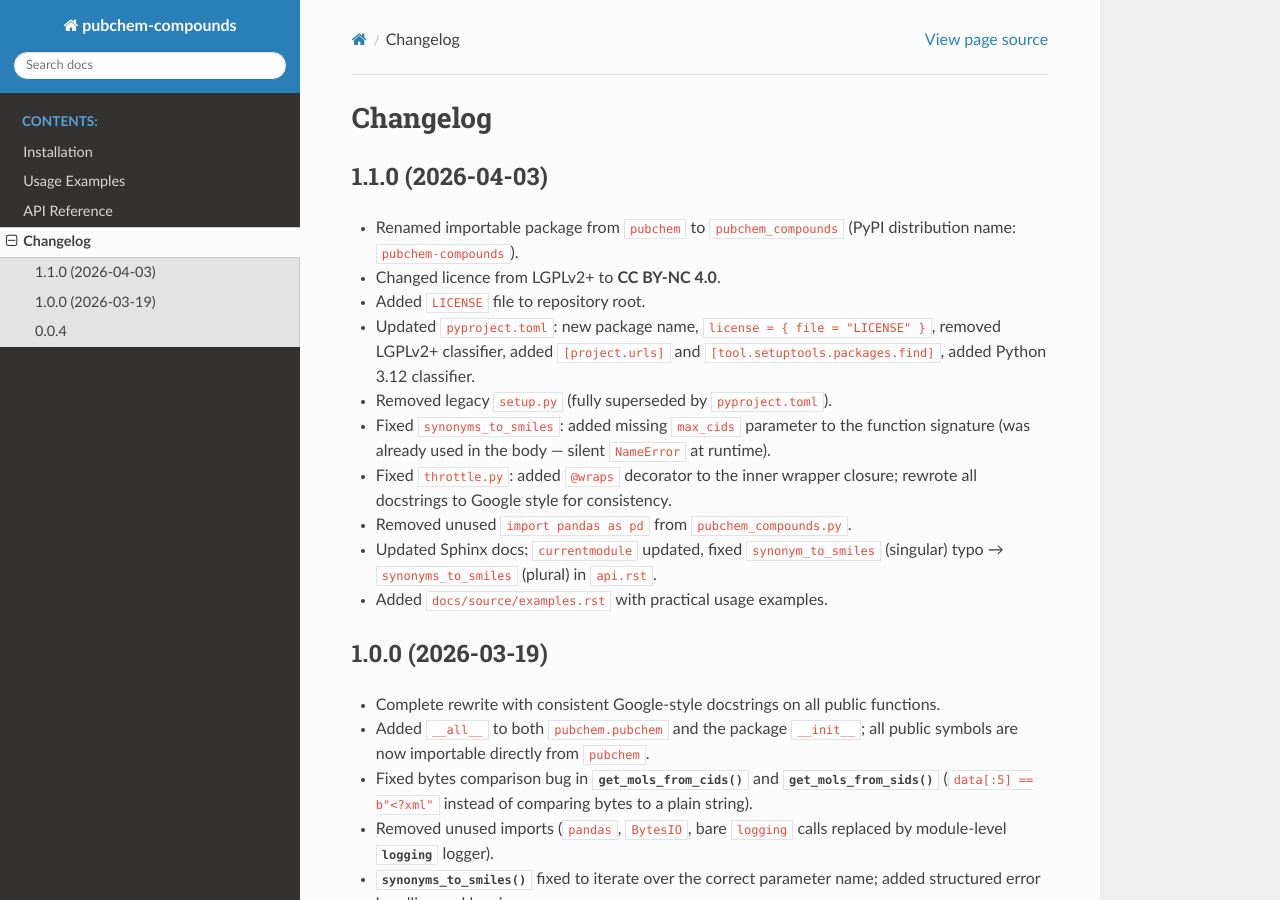
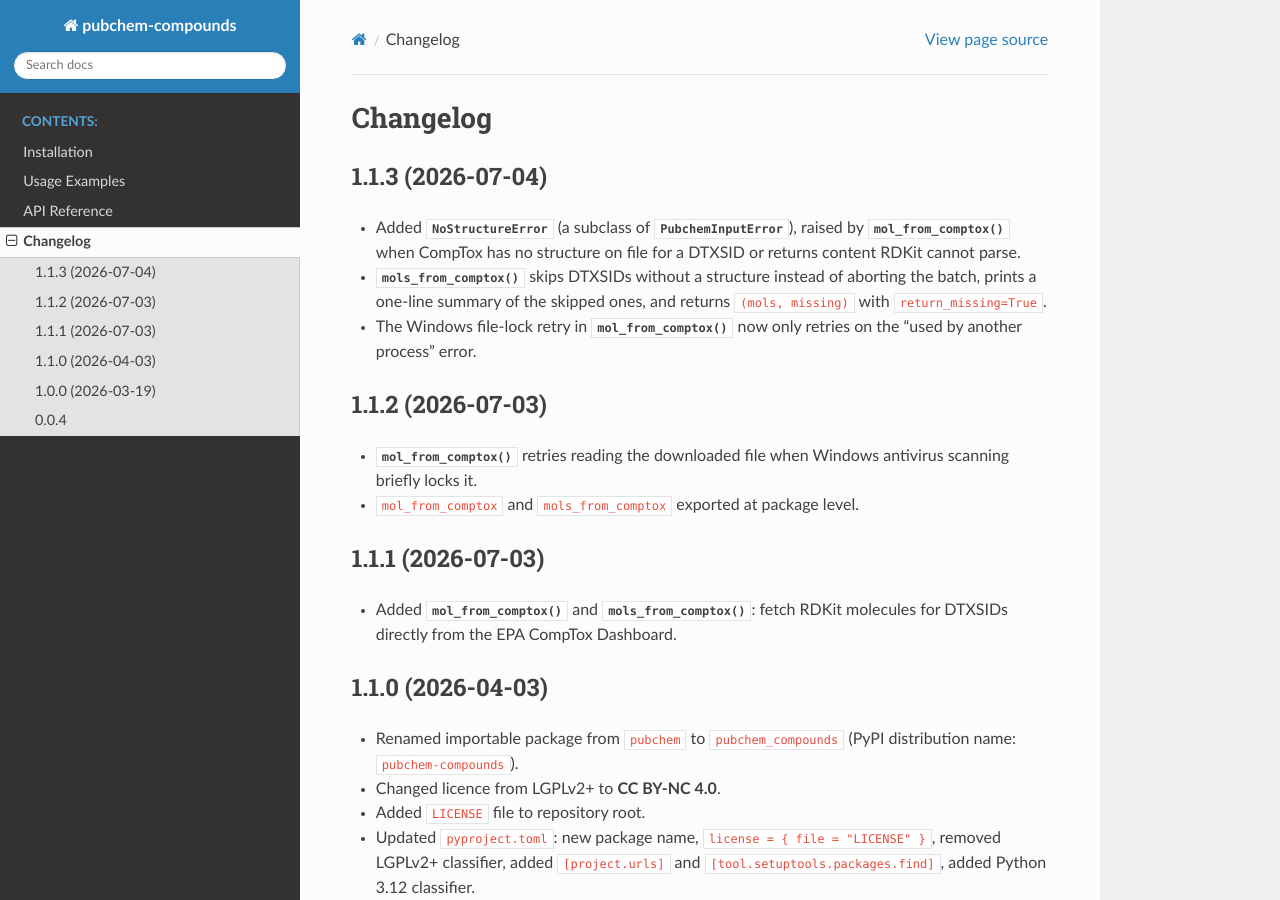
Before and after one commit to LucMiaz/PubChemCompounds, a Sphinx documentation site: the page built from docs/source/changelog.rst, in a window 1280 px wide and 900 px high. Built offline with Sphinx 7.4.7 and the Read the Docs theme 3.1.0, drawn with Linux system fonts in a browser that asks for light colours.

Commit message:
docs: bring changelog, API page and examples up to 1.1.3
- __version__ is read from package metadata (was stuck at 1.1.0, so the
  docs showed 1.1.0 for releases 1.1.1-1.1.3)
- changelog entries for 1.1.1, 1.1.2 and 1.1.3 (CompTox fetch, retry,
  NoStructureError / return_missing)
- api.rst: add synonyms_to_pubchem (exported but undocumented)
- examples.rst: CompTox mol_from_comptox / mols_from_comptox example
- README: fix import name (pubchemcompounds -> pubchem_compounds)

Co-Authored-By: Claude Opus 5.5 <noreply@anthropic.com>
Claude-Session: https://claude.ai/code/session_014j8ZoVvEzHNxr7be91LsH5

```diff
--- a/docs/source/api.rst
+++ b/docs/source/api.rst
@@ -8,6 +8,7 @@ Core lookup functions
 
 .. autofunction:: cas_to_cid
 .. autofunction:: cas_to_sid
+.. autofunction:: synonyms_to_pubchem
 .. autofunction:: cas_to_pubchem
 .. autofunction:: single_synonym_to_pubchem
 .. autofunction:: inchikey_to_pubchem
--- a/docs/source/changelog.rst
+++ b/docs/source/changelog.rst
@@ -1,5 +1,32 @@
 Changelog
 =========
+
+1.1.3 (2026-07-04)
+-------------------
+
+* Added :class:`~pubchem_compounds.NoStructureError` (a subclass of
+  :class:`~pubchem_compounds.PubchemInputError`), raised by
+  :func:`~pubchem_compounds.mol_from_comptox` when CompTox has no structure on
+  file for a DTXSID or returns content RDKit cannot parse.
+* :func:`~pubchem_compounds.mols_from_comptox` skips DTXSIDs without a
+  structure instead of aborting the batch, prints a one-line summary of the
+  skipped ones, and returns ``(mols, missing)`` with ``return_missing=True``.
+* The Windows file-lock retry in :func:`~pubchem_compounds.mol_from_comptox`
+  now only retries on the "used by another process" error.
+
+1.1.2 (2026-07-03)
+-------------------
+
+* :func:`~pubchem_compounds.mol_from_comptox` retries reading the downloaded
+  file when Windows antivirus scanning briefly locks it.
+* ``mol_from_comptox`` and ``mols_from_comptox`` exported at package level.
+
+1.1.1 (2026-07-03)
+-------------------
+
+* Added :func:`~pubchem_compounds.mol_from_comptox` and
+  :func:`~pubchem_compounds.mols_from_comptox`: fetch RDKit molecules for
+  DTXSIDs directly from the EPA CompTox Dashboard.
 
 1.1.0 (2026-04-03)
 -------------------
```
Also changed, not shown: README.md (+1 -1 lines), docs/source/examples.rst (+12 -0 lines), pubchem_compounds/__init__.py (+7 -1 lines).
